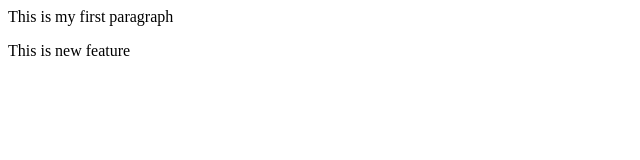
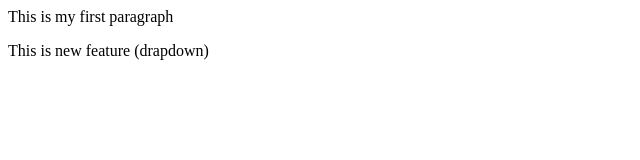
Before and after one commit to Ammarqasmi03/web-codes, a plain HTML site: page Web_design/index.html in a window 1280 px wide. Shown: the full height of the page, 0-640 px from the left. Drawn offline with Linux system fonts and the light colour scheme.

```diff
--- a/Web_design/index.html
+++ b/Web_design/index.html
@@ -1,2 +1,2 @@
 <p>This is my first paragraph</p>
-<p>This is new feature</p>
+<p>This is new feature (drapdown)</p>
```
